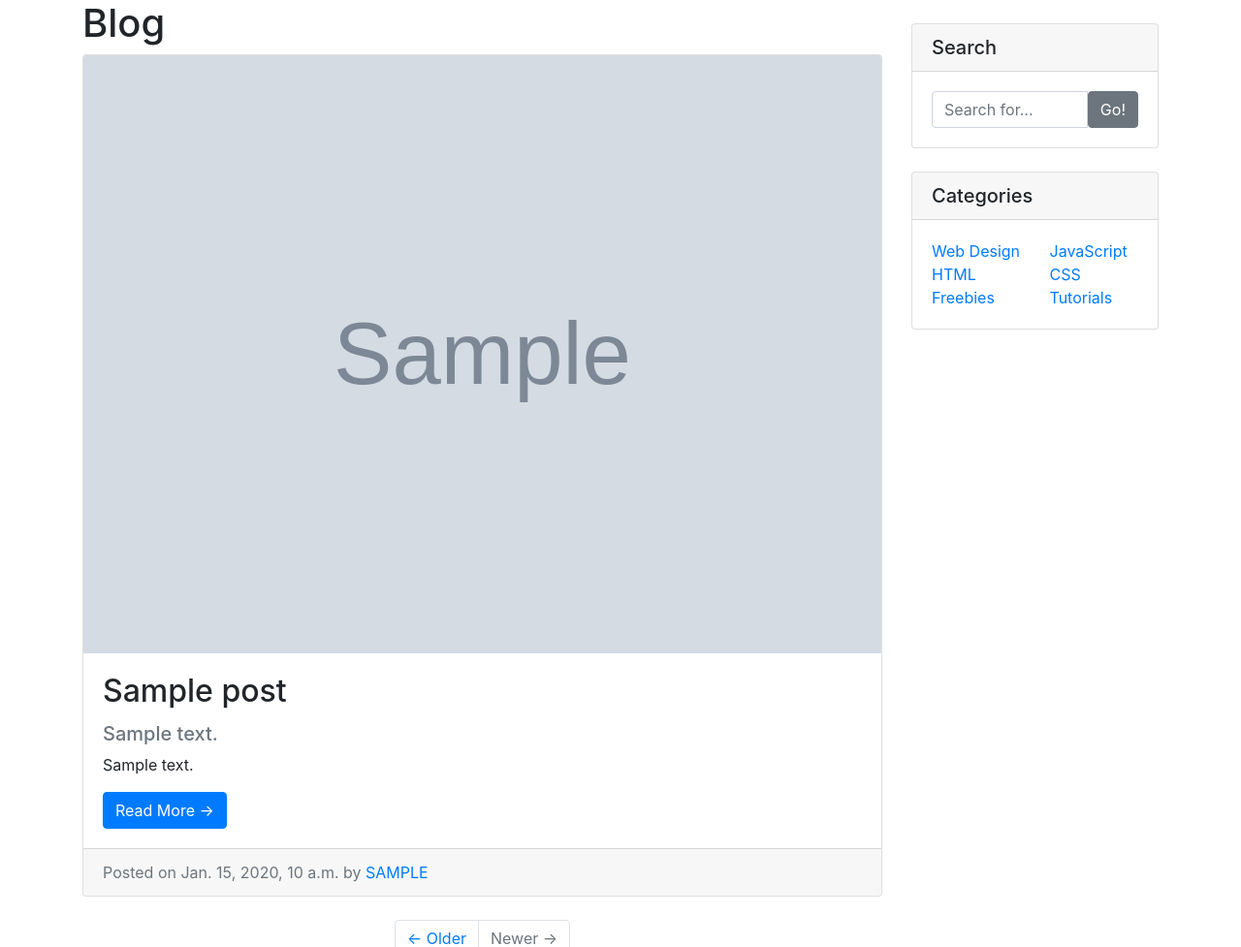
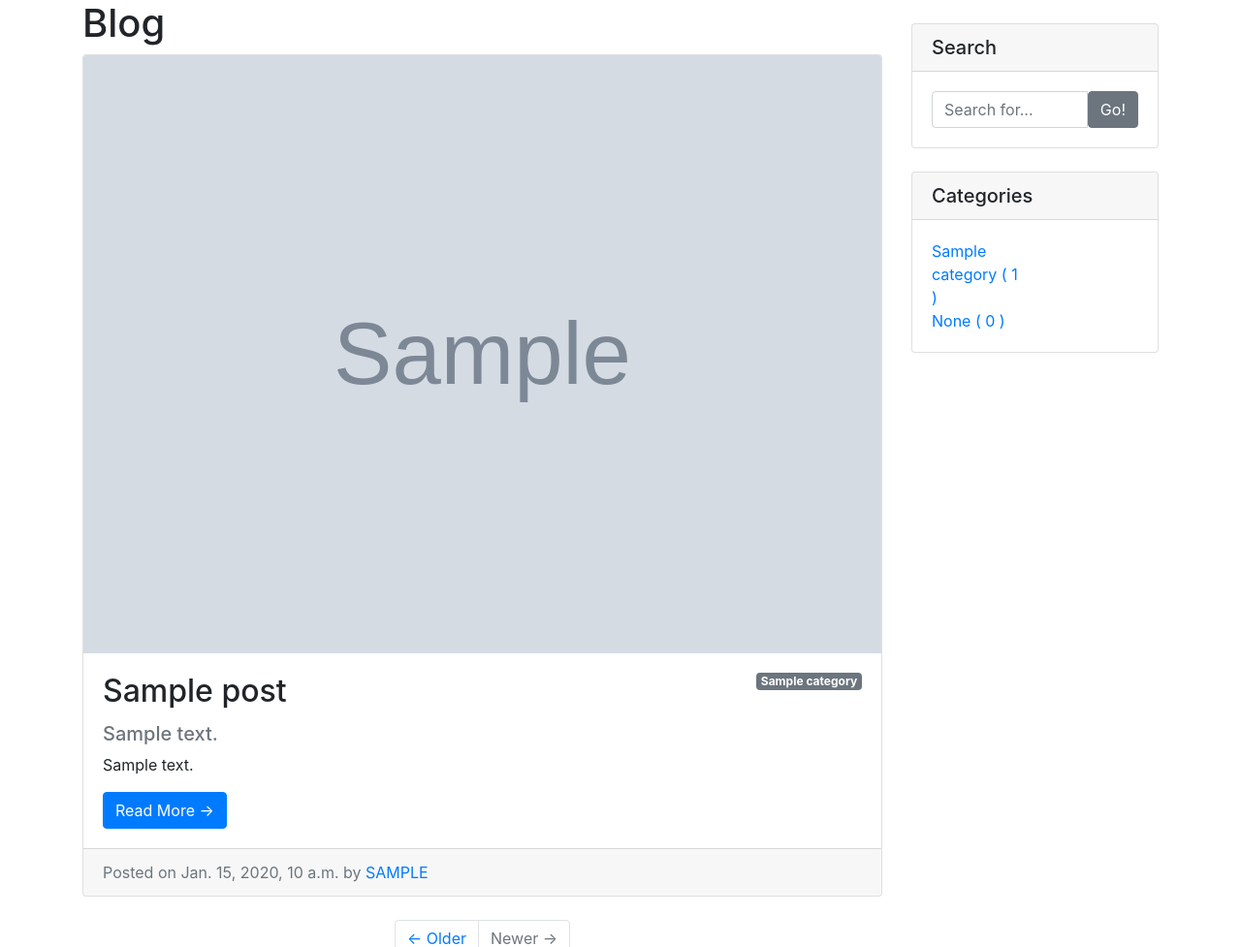
Before and after one commit to devwuu/python-study, a Django app: page /blog/ in a window 1280 px wide. Shown: the part 128-1105 px from the top of the page at 97% size. Run offline with Django 4.2, Linux system fonts and the light colour scheme; tables that the repository leaves empty hold one stand-in row (values such as "Sample post"); grey boxes marked "Sample" are stand-in pictures; some libraries are stand-ins or nearby versions.

Commit message:
add category list

```diff
--- a/blog/templates/common/category.html
+++ b/blog/templates/common/category.html
@@ -3,28 +3,15 @@
     <div class="card-body">
         <div class="row">
             <div class="col-lg-6">
-                <ul class="list-unstyled mb-0">
+                <ul class="list-unstyled mb-0" id="categorys">
+                    {% for c in categorys %}
                     <li>
-                        <a href="#">Web Design</a>
+                        <a href="#">{{ c.name }} ( {{ c.post_set.count }} )</a>
+                                            <!-- 역참조 문법 : *_set -->
                     </li>
+                    {% endfor %}
                     <li>
-                        <a href="#">HTML</a>
-                    </li>
-                    <li>
-                        <a href="#">Freebies</a>
-                    </li>
-                </ul>
-            </div>
-            <div class="col-lg-6">
-                <ul class="list-unstyled mb-0">
-                    <li>
-                        <a href="#">JavaScript</a>
-                    </li>
-                    <li>
-                        <a href="#">CSS</a>
-                    </li>
-                    <li>
-                        <a href="#">Tutorials</a>
+                        <a href="#">None ( {{ no_category_post_count }} )</a>
                     </li>
                 </ul>
             </div>
--- a/blog/templates/list.html
+++ b/blog/templates/list.html
@@ -48,8 +48,12 @@
                           <img class="card-img-top" src="{{ p.thumbnail.url }}" alt="thumbnail">
                       {% endif %}
                           <div class="card-body">
+                              {% if p.category %}
+                                <span class="badge badge-secondary float-right"> {{ p.category }} </span>
+                              {% else %}
+                                <span class="badge badge-secondary float-right"> None </span>
+                              {% endif %}
                               <h2 class="card-title">{{ p.title }}</h2>
-
                               {% if p.hook_text %}
                                   <h5 class="text-muted"> {{ p.hook_text }} </h5>
                               {% endif %}
--- a/blog/views.py
+++ b/blog/views.py
@@ -1,6 +1,6 @@
 from django.shortcuts import render
 from django.views.generic import ListView, DetailView
-from .models import Post
+from .models import Post, Category
 
 
 # Create your views here.
@@ -11,6 +11,12 @@ class PostList(ListView):
     template_name = 'list.html'
     ordering = '-created_at'
 
+    def get_context_data(self, *, object_list=None, **kwargs):
+        context = super(PostList, self).get_context_data()
+        context['categorys'] = Category.objects.all()
+        context['no_category_post_count'] = Post.objects.filter(category=None).count()
+        return context
+
 
 class PostDetail(DetailView):
     model = Post
```
Also changed, not shown: blog/tests.py (+21 -6 lines).
